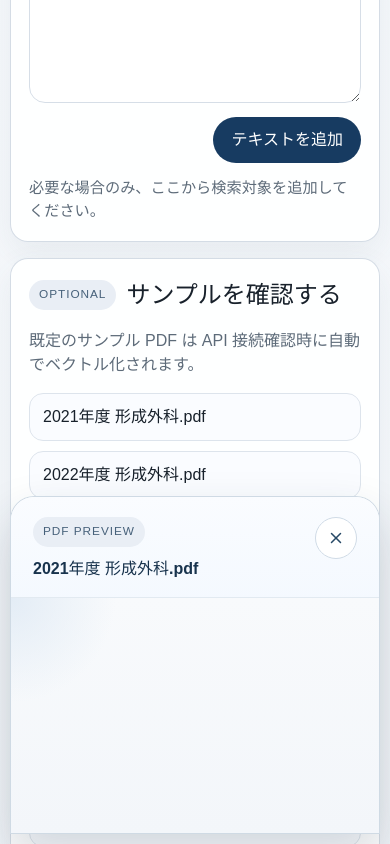
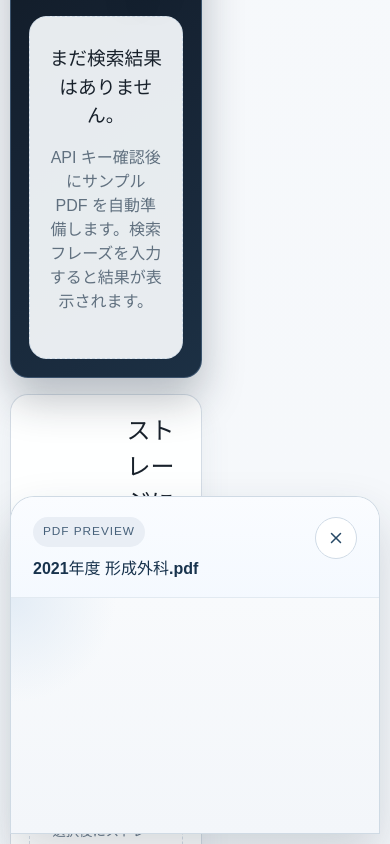
Before and after one commit to Igaki12/vector-file-search, a React (Vite) app: page / in a window 390 px wide. Both pictures are taken after a click on the button "2021年度 形成外科.pdf". Shown: the part 2041-2885 px from the top of the page. Built offline with nearby package versions, Linux system fonts and the light colour scheme.

Commit message:
Antigravity3 : アニメーションを豪華に - feat: Upgrade React to version 19 and update build output assets.

```diff
--- a/src/App.jsx
+++ b/src/App.jsx
@@ -114,6 +114,7 @@ export default function App() {
     url: "",
     pageNumber: 1
   });
+  const [isClosing, setIsClosing] = useState(false);
 
   useEffect(() => {
     if (apiKey) {
@@ -130,7 +131,14 @@ export default function App() {
 
     function handleKeyDown(event) {
       if (event.key === "Escape") {
-        setPreviewState((current) => ({ ...current, isOpen: false }));
+        setIsClosing((closing) => {
+          if (closing) return true;
+          setTimeout(() => {
+            setPreviewState((current) => ({ ...current, isOpen: false }));
+            setIsClosing(false);
+          }, 450);
+          return true;
+        });
       }
     }
 
@@ -393,11 +401,16 @@ export default function App() {
   }
 
   function closePdfPreview() {
-    setPreviewState((current) => ({ ...current, isOpen: false }));
+    if (isClosing) return;
+    setIsClosing(true);
+    setTimeout(() => {
+      setPreviewState((current) => ({ ...current, isOpen: false }));
+      setIsClosing(false);
+    }, 450);
   }
 
   return (
-    <div className={`shell ${previewState.isOpen ? "preview-open" : ""}`}>
+    <div className={`shell ${(previewState.isOpen && !isClosing) ? "preview-open" : ""}`}>
       <div className="app-content">
         <header className="hero">
           <div className="hero-copy-block">
@@ -654,8 +667,8 @@ export default function App() {
 
         </section>
       </div>
-      {previewState.isOpen ? (
-        <div className="preview-overlay" role="presentation">
+      {(previewState.isOpen || isClosing) ? (
+        <div className={`preview-overlay ${isClosing ? "is-closing" : "is-open"}`} role="presentation">
           <section className="preview-panel" aria-label="PDF プレビュー">
             <div className="preview-header">
               <div className="preview-header-main">
--- a/src/styles.css
+++ b/src/styles.css
@@ -45,7 +45,7 @@ a {
   width: min(920px, calc(100% - 32px));
   margin: 0 auto;
   padding: 32px 0 56px;
-  transition: width 280ms cubic-bezier(0.22, 1, 0.36, 1);
+  transition: width 500ms cubic-bezier(0.16, 1, 0.3, 1);
 }
 
 .shell.preview-open {
@@ -54,13 +54,14 @@ a {
 
 .app-content {
   min-width: 0;
+  width: 100%;
   transition:
-    max-width 320ms cubic-bezier(0.22, 1, 0.36, 1),
-    transform 320ms cubic-bezier(0.22, 1, 0.36, 1);
+    width 500ms cubic-bezier(0.16, 1, 0.3, 1),
+    transform 500ms cubic-bezier(0.16, 1, 0.3, 1);
 }
 
 .shell.preview-open .app-content {
-  max-width: calc(55% - 12px);
+  width: calc(55% - 12px);
   transform: translateX(-10px);
 }
 
@@ -631,8 +632,14 @@ a {
   pointer-events: auto;
   overscroll-behavior: contain;
   opacity: 0;
-  transform: translateX(28px) scale(0.985);
-  animation: preview-panel-enter 320ms cubic-bezier(0.22, 1, 0.36, 1) forwards;
+}
+
+.preview-overlay.is-open .preview-panel {
+  animation: preview-panel-enter 500ms cubic-bezier(0.16, 1, 0.3, 1) forwards;
+}
+
+.preview-overlay.is-closing .preview-panel {
+  animation: preview-panel-exit 450ms cubic-bezier(0.4, 0, 0.2, 1) forwards;
 }
 
 .preview-header {
@@ -707,12 +714,24 @@ a {
 @keyframes preview-panel-enter {
   from {
     opacity: 0;
-    transform: translateX(28px) scale(0.985);
+    transform: translateX(40px) scale(0.96);
   }
 
   to {
     opacity: 1;
     transform: translateX(0) scale(1);
+  }
+}
+
+@keyframes preview-panel-exit {
+  from {
+    opacity: 1;
+    transform: translateX(0) scale(1);
+  }
+
+  to {
+    opacity: 0;
+    transform: translateX(30px) scale(0.97);
   }
 }
 
@@ -803,19 +822,37 @@ a {
     width: 100%;
     height: 40vh;
     border-radius: 24px 24px 0 0;
-    transform: translateY(28px) scale(0.985);
-    animation-name: preview-sheet-enter;
+  }
+
+  .preview-overlay.is-open .preview-panel {
+    animation: preview-sheet-enter 500ms cubic-bezier(0.16, 1, 0.3, 1) forwards;
+  }
+
+  .preview-overlay.is-closing .preview-panel {
+    animation: preview-sheet-exit 450ms cubic-bezier(0.4, 0, 0.2, 1) forwards;
   }
 
   @keyframes preview-sheet-enter {
     from {
       opacity: 0;
-      transform: translateY(28px) scale(0.985);
+      transform: translateY(40px) scale(0.96);
     }
 
     to {
       opacity: 1;
       transform: translateY(0) scale(1);
+    }
+  }
+
+  @keyframes preview-sheet-exit {
+    from {
+      opacity: 1;
+      transform: translateY(0) scale(1);
+    }
+
+    to {
+      opacity: 0;
+      transform: translateY(40px) scale(0.97);
     }
   }
 }
```
Also changed, not shown: 5 other files (tests, documents, lock files or other folders).
